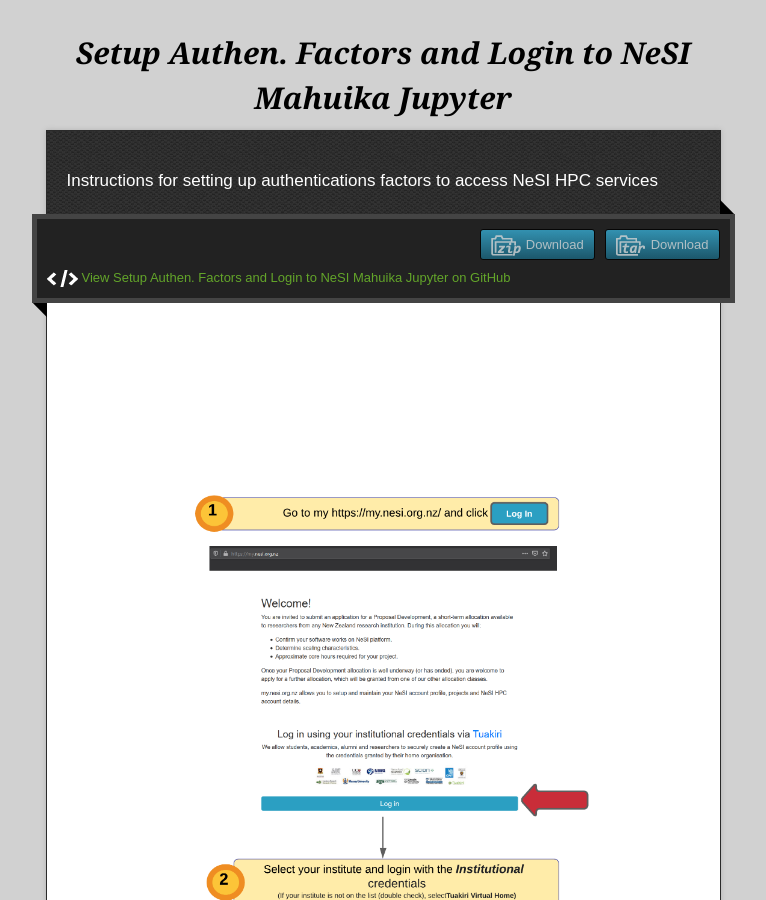
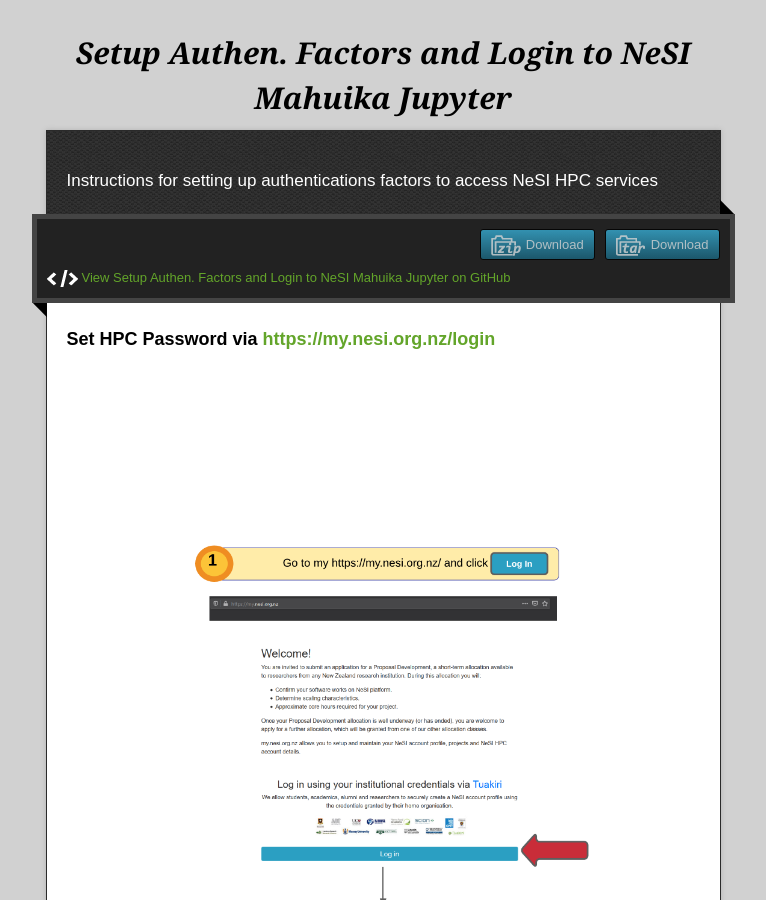
Before and after one commit to DininduSenanayake/ganesi_authesetup-login, a Jekyll site: the page built from docs/2_setnesi_hpc_password.md, in a window 1280 px wide and 900 px high. Shown: the whole window, without its empty margins (257-1023 px from the left). Built offline with Jekyll 4.4.1, drawn with Linux system fonts in a browser that asks for light colours; our own code applies the rules of GitHub Pages for plain Markdown files.

```diff
--- a/docs/2_setnesi_hpc_password.md
+++ b/docs/2_setnesi_hpc_password.md
@@ -1 +1,2 @@
+#### Set HPC Password via [https://my.nesi.org.nz/login](https://my.nesi.org.nz/login)
 <img src="./img/SetPassword.png" alt="drawing" width="950"/></p>
```
Also changed, not shown: docs/3_resetnesi_hpc_password.md (+1 -0 lines).
